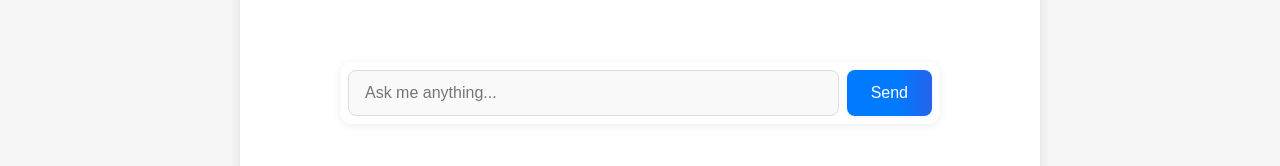
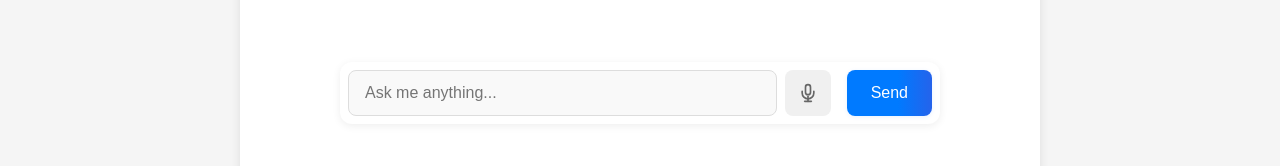
Before and after one commit to Chalky23/example-chatbot-app, a Next.js app: page / in a window 1280 px wide. Shown: the part 509-675 px from the top of the page. Built offline with nearby package versions, Linux system fonts and the light colour scheme.

Commit message:
Implement cross-browser voice input with Whisper API, classic mic icon, and improved loading UI

```diff
--- /dev/null
+++ b/src/app/api/transcribe/route.js
@@ -0,0 +1,40 @@
+import { NextResponse } from 'next/server';
+
+export async function POST(req) {
+  try {
+    const formData = await req.formData();
+    const audioFile = formData.get('audio');
+    if (!audioFile) {
+      return NextResponse.json({ error: 'No audio file provided.' }, { status: 400 });
+    }
+
+    const apiKey = process.env.OPENAI_API_KEY;
+    if (!apiKey) {
+      return NextResponse.json({ error: 'Missing OpenAI API key.' }, { status: 500 });
+    }
+
+    // Prepare the request to OpenAI Whisper
+    const openaiRes = await fetch('https://api.openai.com/v1/audio/transcriptions', {
+      method: 'POST',
+      headers: {
+        'Authorization': `Bearer ${apiKey}`
+      },
+      body: (() => {
+        const fd = new FormData();
+        fd.append('file', audioFile, 'audio.webm');
+        fd.append('model', 'whisper-1');
+        fd.append('language', 'en');
+        return fd;
+      })()
+    });
+
+    if (!openaiRes.ok) {
+      const err = await openaiRes.text();
+      return NextResponse.json({ error: 'OpenAI Whisper error: ' + err }, { status: 500 });
+    }
+    const data = await openaiRes.json();
+    return NextResponse.json({ text: data.text });
+  } catch (err) {
+    return NextResponse.json({ error: 'Server error: ' + err.message }, { status: 500 });
+  }
+}
--- a/src/app/globals.css
+++ b/src/app/globals.css
@@ -247,6 +247,54 @@ body.dark-mode h1 {
   box-shadow: 0 2px 8px rgba(0,122,255,0.15);
 }
 
+.mic-button {
+  padding: 0.8rem;
+  background: #f0f0f0;
+  color: #666;
+  border: none;
+  border-radius: 8px;
+  cursor: pointer;
+  transition: all 0.2s;
+  display: flex;
+  align-items: center;
+  justify-content: center;
+  margin-right: 0.5rem;
+}
+
+.mic-button:hover {
+  background: #e0e0e0;
+  color: #333;
+}
+
+.mic-button.listening {
+  background: #800000;
+  color: white;
+  animation: pulse-maroon 1.5s infinite;
+}
+
+.mic-button[disabled] {
+  opacity: 0.5;
+  cursor: not-allowed;
+}
+
+.mic-listening-label {
+  color: #800000;
+  font-weight: 600;
+  margin-left: 0.5rem;
+  font-size: 1rem;
+  letter-spacing: 0.5px;
+}
+
+body.dark-mode .mic-button {
+  background: #2a2a2a;
+  color: #e0e0e0;
+}
+
+body.dark-mode .mic-button:hover {
+  background: #3a3a3a;
+  color: white;
+}
+
 .image {
   border-radius: 20px;
   animation: fadeIn 1s ease forwards;
@@ -406,3 +454,13 @@ h1 {
   text-decoration: underline;
   color: #ffd6e0;
 }
+
+.loading-label {
+  width: 100%;
+  text-align: center;
+  color: #800000;
+  font-weight: 600;
+  font-size: 1rem;
+  margin-top: 0.5rem;
+  letter-spacing: 0.5px;
+}
--- a/src/app/page.js
+++ b/src/app/page.js
@@ -2,13 +2,18 @@
 
 import { useChat } from "ai/react";
 import Image from "next/image";
-import { useEffect, useState } from "react";
+import { useEffect, useState, useRef } from "react";
 import ReactMarkdown from 'react-markdown';
 
 export default function Chat() {
   const [isLoading, setIsLoading] = useState(true);
   const [copiedMessageId, setCopiedMessageId] = useState(null);
   const [isDarkMode, setIsDarkMode] = useState(false);
+  const [isListening, setIsListening] = useState(false);
+  const [isRecording, setIsRecording] = useState(false);
+  const [isTranscribing, setIsTranscribing] = useState(false);
+  const mediaRecorderRef = useRef(null);
+  const audioChunksRef = useRef([]);
   const { messages, input, handleInputChange, handleSubmit } = useChat({
     onFinish: (message) => {
       // Ensure message has a createdAt timestamp
@@ -110,6 +115,59 @@ export default function Chat() {
       console.error('Failed to copy message:', err);
     }
   };
+
+  const handleRecordClick = async () => {
+    if (isRecording) {
+      // Stop recording
+      mediaRecorderRef.current.stop();
+      setIsRecording(false);
+      return;
+    }
+    // Start recording
+    try {
+      const stream = await navigator.mediaDevices.getUserMedia({ audio: true });
+      const mediaRecorder = new window.MediaRecorder(stream);
+      mediaRecorderRef.current = mediaRecorder;
+      audioChunksRef.current = [];
+      mediaRecorder.ondataavailable = (event) => {
+        if (event.data.size > 0) {
+          audioChunksRef.current.push(event.data);
+        }
+      };
+      mediaRecorder.onstop = async () => {
+        setIsTranscribing(true);
+        const audioBlob = new Blob(audioChunksRef.current, { type: 'audio/webm' });
+        const formData = new FormData();
+        formData.append('audio', audioBlob, 'recording.webm');
+        try {
+          const response = await fetch('/api/transcribe', {
+            method: 'POST',
+            body: formData,
+          });
+          const data = await response.json();
+          if (data.text) {
+            handleInputChange({ target: { value: data.text } });
+          }
+        } catch (err) {
+          alert('Transcription failed.');
+        }
+        setIsTranscribing(false);
+      };
+      mediaRecorder.start();
+      setIsRecording(true);
+    } catch (err) {
+      alert('Could not access microphone.');
+    }
+  };
+
+  const MicrophoneIcon = () => (
+    <svg width="20" height="20" viewBox="0 0 24 24" fill="none" stroke="currentColor" strokeWidth="2" strokeLinecap="round" strokeLinejoin="round">
+      <rect x="9" y="2" width="6" height="12" rx="3" />
+      <path d="M19 10v2a7 7 0 0 1-14 0v-2" />
+      <line x1="12" y1="22" x2="12" y2="16" />
+      <line x1="8" y1="22" x2="16" y2="22" />
+    </svg>
+  );
 
   const CopyIcon = () => (
     <svg
@@ -228,10 +286,23 @@ export default function Chat() {
             placeholder="Ask me anything..."
             onChange={handleInputChange}
           />
+          <button
+            type="button"
+            onClick={handleRecordClick}
+            className={`mic-button ${isRecording ? 'listening' : ''}`}
+            title={isRecording ? 'Stop recording' : 'Record voice input'}
+            aria-label={isRecording ? 'Stop recording' : 'Record voice input'}
+            disabled={isTranscribing}
+          >
+            <MicrophoneIcon />
+          </button>
           <button type="submit" className="send-button">
             Send
           </button>
         </form>
+        {isTranscribing && (
+          <div className="loading-label">Loading...</div>
+        )}
       </div>
     </div>
   );
```
